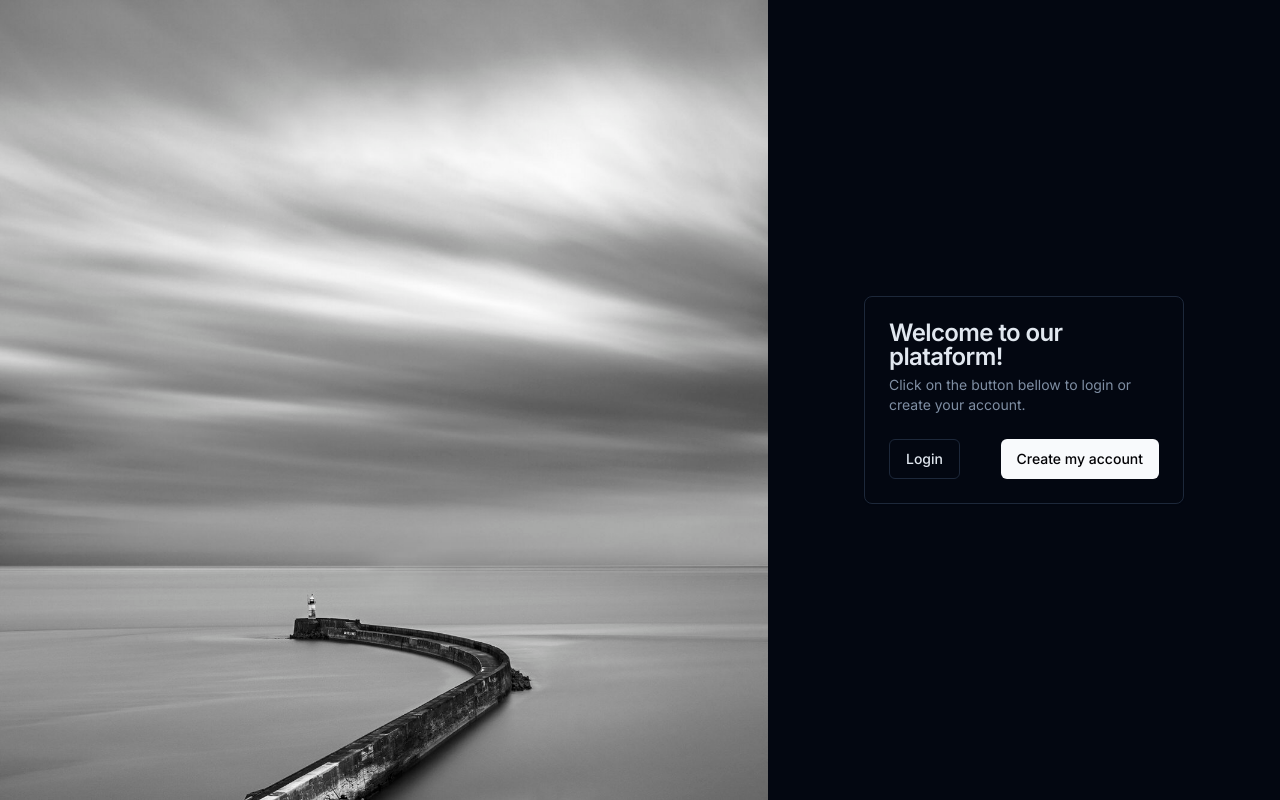
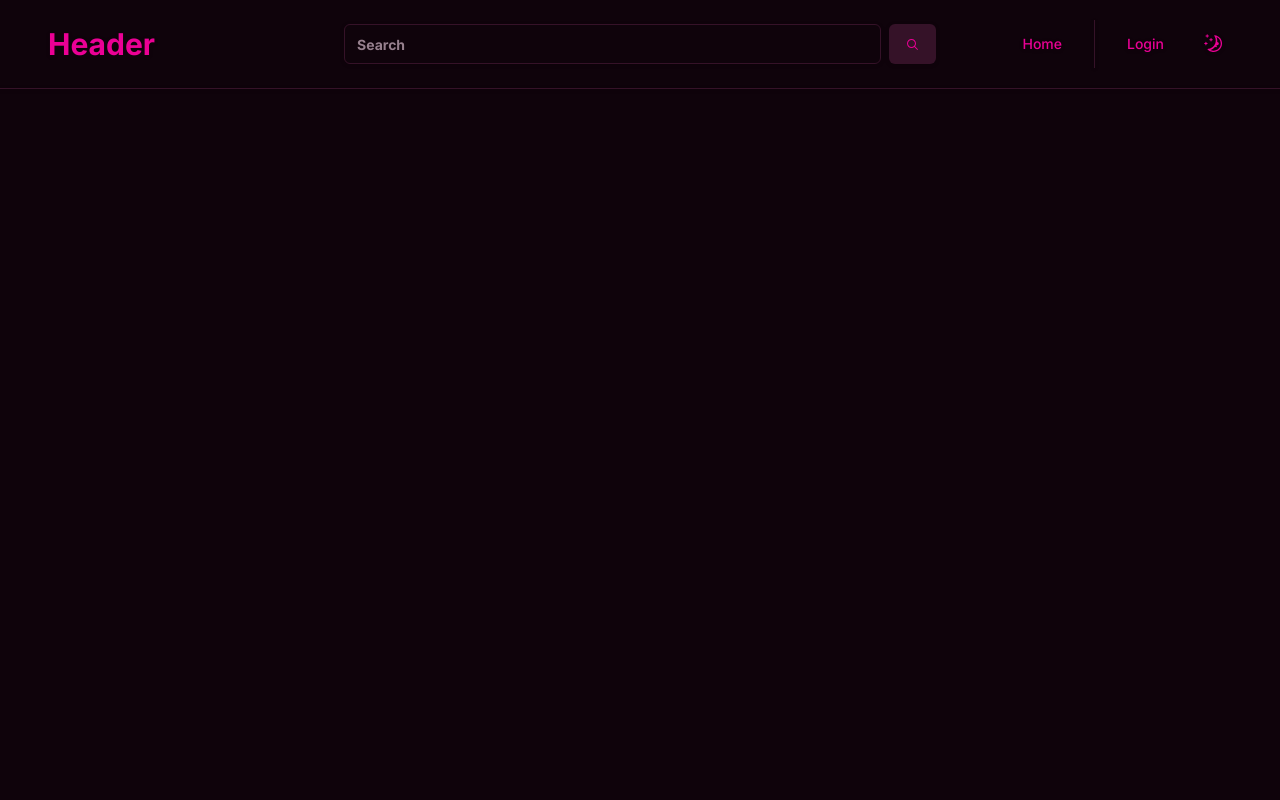
Before and after one commit to peedrohj/movie-frontend, a Next.js app in the folder code/: page / in a window 1280 px wide. Built offline with nearby package versions, Linux system fonts and the light colour scheme.

Commit message:
feat: add header

```diff
--- /dev/null
+++ b/code/app/auth/page.tsx
@@ -0,0 +1,56 @@
+"use client";
+
+import { Button } from "@/components/ui/button";
+import {
+  Card,
+  CardDescription,
+  CardFooter,
+  CardHeader,
+  CardTitle,
+} from "@/components/ui/card";
+import bg from "@/public/assets/bg.jpg";
+import { useRouter } from "next/navigation";
+
+export default function Home() {
+  const { push } = useRouter();
+
+  const handleLogin = () => {
+    push("/auth/signin");
+  };
+  const handleRegister = () => {
+    push("/auth/signup");
+  };
+
+  return (
+    <main className="flex min-h-screen md:flex-row min-w-full flex-col-reverse items-center justify-between">
+      <div
+        className="bg-background min-h-screen lg:w-3/5 md:w-2/5 w-full"
+        style={{
+          backgroundImage: `url(${bg.src})`,
+          backgroundSize: "cover",
+          backgroundPosition: "center",
+          backgroundRepeat: "no-repeat",
+        }}
+      ></div>
+      <div className="bg-background flex min-h-screen lg:w-2/5  md:w-3/5 md:px-24 w-full flex-row items-center justify-center ">
+        <Card>
+          <CardHeader>
+            <CardTitle>Welcome to our plataform!</CardTitle>
+            <CardDescription>
+              Click on the button bellow to login or create your account.
+            </CardDescription>
+          </CardHeader>
+
+          <CardFooter className="flex justify-between">
+            <Button onClick={handleLogin} variant="outline">
+              Login
+            </Button>
+            <Button onClick={handleRegister} type="submit">
+              Create my account
+            </Button>
+          </CardFooter>
+        </Card>
+      </div>
+    </main>
+  );
+}
--- a/code/app/globals.css
+++ b/code/app/globals.css
@@ -4,69 +4,70 @@
 
 @layer base {
   :root {
-    --background: 0 0% 100%;
-    --foreground: 222.2 47.4% 11.2%;
+    --gradient: #231557;
+    --background: 269 98.05% 98.42%;
+    --foreground: 269 6.1% 0.84%;
 
-    --muted: 210 40% 96.1%;
-    --muted-foreground: 215.4 16.3% 46.9%;
+    --muted: 269 6.1% 92.1%;
+    --muted-foreground: 269 3.05% 42.1%;
 
-    --popover: 0 0% 100%;
-    --popover-foreground: 222.2 47.4% 11.2%;
+    --popover: 269 41.2% 92.1%;
+    --popover-foreground: 269 6.1% 1.05%;
 
-    --border: 214.3 31.8% 91.4%;
-    --input: 214.3 31.8% 91.4%;
+    --card: 269 41.2% 92.1%;
+    --card-foreground: 269 6.1% 1.05%;
 
-    --card: 0 0% 100%;
-    --card-foreground: 222.2 47.4% 11.2%;
+    --border: 269 11.1% 89.84%;
+    --input: 269 11.1% 89.84%;
 
-    --primary: 222.2 47.4% 11.2%;
-    --primary-foreground: 210 40% 98%;
+    --primary: 269 61% 21%;
+    --primary-foreground: 269 1.22% 92.1%;
 
-    --secondary: 210 40% 96.1%;
-    --secondary-foreground: 222.2 47.4% 11.2%;
+    --secondary: 269 3.05% 96.05%;
+    --secondary-foreground: 269 4.66% 12.1%;
 
-    --accent: 210 40% 96.1%;
-    --accent-foreground: 222.2 47.4% 11.2%;
+    --accent: 269 3.05% 96.05%;
+    --accent-foreground: 269 4.66% 12.1%;
 
-    --destructive: 0 100% 50%;
-    --destructive-foreground: 210 40% 98%;
+    --destructive: 0 84.2% 60.2%;
+    --destructive-foreground: 0 0% 98%;
 
-    --ring: 215 20.2% 65.1%;
+    --ring: 269 61% 21%;
 
     --radius: 0.5rem;
   }
 
   .dark {
-    --background: 224 71% 4%;
-    --foreground: 213 31% 91%;
+    --gradient: linear-gradient(to top left,#ec008c,#fc6767);
 
-    --muted: 223 47% 11%;
-    --muted-foreground: 215.4 16.3% 56.9%;
+    --background: -38 65% 3.68%;
+    --foreground: -38 10% 97.3%;
 
-    --accent: 216 34% 17%;
-    --accent-foreground: 210 40% 98%;
+    --muted: -38 50% 13.8%;
+    --muted-foreground: -38 10% 54.6%;
 
-    --popover: 224 71% 4%;
-    --popover-foreground: 215 20.2% 65.1%;
+    --popover: -38 45% 5.98%;
+    --popover-foreground: -38 10% 97.3%;
 
-    --border: 216 34% 17%;
-    --input: 216 34% 17%;
+    --card: -38 45% 5.98%;
+    --card-foreground: -38 10% 97.3%;
 
-    --card: 224 71% 4%;
-    --card-foreground: 213 31% 91%;
+    --border: -38 50% 13.8%;
+    --input: -38 50% 13.8%;
 
-    --primary: 210 40% 98%;
-    --primary-foreground: 222.2 47.4% 1.2%;
+    --primary: -38 100% 46%;
+    --primary-foreground: -38 10% 4.6000000000000005%;
 
-    --secondary: 222.2 47.4% 11.2%;
-    --secondary-foreground: 210 40% 98%;
+    --secondary: -38 50% 13.8%;
+    --secondary-foreground: -38 10% 97.3%;
 
-    --destructive: 0 63% 31%;
-    --destructive-foreground: 210 40% 98%;
+    --accent: -38 50% 13.8%;
+    --accent-foreground: -38 10% 97.3%;
 
-    --ring: 216 34% 17%;
+    --destructive: 0 62.8% 30.6%;
+    --destructive-foreground: -38 10% 97.3%;
 
-    --radius: 0.5rem;
+    --ring: -38 100% 46%;
   }
 }
 
--- a/code/app/layout.tsx
+++ b/code/app/layout.tsx
@@ -3,6 +3,7 @@ import type { Metadata } from "next";
 import { Inter } from "next/font/google";
 import { ThemeProvider } from "@/components/theme-provider";
 const inter = Inter({ subsets: ["latin"] });
+import Providers from "./providers";
 
 export const metadata: Metadata = {
   title: "Create Next App",
@@ -17,6 +18,7 @@ export default function RootLayout({
   return (
     <html lang="en">
       <body className={inter.className}>
+        <Providers>
           <ThemeProvider
             attribute="class"
             defaultTheme="dark"
@@ -25,6 +27,7 @@ export default function RootLayout({
           >
             {children}
           </ThemeProvider>
+        </Providers>
       </body>
     </html>
   );
--- a/code/app/page.tsx
+++ b/code/app/page.tsx
@@ -1,56 +1,11 @@
 "use client";
 
-import { Button } from "@/components/ui/button";
-import {
-  Card,
-  CardDescription,
-  CardFooter,
-  CardHeader,
-  CardTitle,
-} from "@/components/ui/card";
-import bg from "@/public/assets/bg.jpg";
-import { useRouter } from "next/navigation";
+import Header from "@/components/header";
 
 export default function Home() {
-  const { push } = useRouter();
-
-  const handleLogin = () => {
-    push("/auth/signin");
-  };
-  const handleRegister = () => {
-    push("/auth/signup");
-  };
-
   return (
-    <main className="flex min-h-screen md:flex-row min-w-full flex-col-reverse items-center justify-between">
-      <div
-        className="bg-background min-h-screen lg:w-3/5 md:w-2/5 w-full"
-        style={{
-          backgroundImage: `url(${bg.src})`,
-          backgroundSize: "cover",
-          backgroundPosition: "center",
-          backgroundRepeat: "no-repeat",
-        }}
-      ></div>
-      <div className="bg-background flex min-h-screen lg:w-2/5  md:w-3/5 md:px-24 w-full flex-row items-center justify-center ">
-        <Card>
-          <CardHeader>
-            <CardTitle>Welcome to our plataform!</CardTitle>
-            <CardDescription>
-              Click on the button bellow to login or create your account.
-            </CardDescription>
-          </CardHeader>
-
-          <CardFooter className="flex justify-between">
-            <Button onClick={handleLogin} variant="outline">
-              Login
-            </Button>
-            <Button onClick={handleRegister} type="submit">
-              Create my account
-            </Button>
-          </CardFooter>
-        </Card>
-      </div>
+    <main >
+      <Header />
     </main>
   );
 }
--- /dev/null
+++ b/code/app/providers.tsx
@@ -0,0 +1,12 @@
+"use client";
+import { SessionProvider } from "next-auth/react";
+import React, { ReactNode } from "react";
+
+interface Props {
+  children: ReactNode;
+}
+function Providers({ children }: Props) {
+  return <SessionProvider>{children}</SessionProvider>;
+}
+
+export default Providers;
--- /dev/null
+++ b/code/components/header.tsx
@@ -0,0 +1,39 @@
+import Link from "next/link";
+import React from "react";
+import { Button } from "@/components/ui/button";
+import { Separator } from "@/components/ui/separator";
+import ThemSwitcher from "./theme-switcher";
+import { Input } from "./ui/input";
+import { MagnifyingGlassIcon } from "@radix-ui/react-icons";
+
+function Header() {
+  return (
+    <header className=" py-5 px-12 h-18 drop-shadow border-b ">
+      <div className="flex flex-row items-center h-full">
+        <div className="font-bold basis-1/4 ">
+          <h1 className="text-primary text-3xl">Header</h1>
+        </div>
+        <div className="font-bold basis-2/4 text-center">
+          <div className="flex items-center">
+            <Input type="email" placeholder="Search" className="mr-2"/>
+            <Button type="submit" className="bg-secondary text-primary hover:text-secondary">
+                <MagnifyingGlassIcon />
+            </Button>
+          </div>
+        </div>
+        <div className="basis-1/4 flex space-x-4 justify-end items-center h-full">
+          <Link href="/">
+            <Button variant={"link"}>Home</Button>
+          </Link>
+          <Separator className="h-12" orientation="vertical" />
+          <Link href="/auth/signin">
+            <Button variant={"link"}>Login</Button>
+          </Link>
+          <ThemSwitcher />
+        </div>
+      </div>
+    </header>
+  );
+}
+
+export default Header;
--- /dev/null
+++ b/code/components/theme-switcher.tsx
@@ -0,0 +1,22 @@
+import React from "react";
+import { useTheme } from "next-themes";
+import { Button } from "./ui/button";
+import { MoonIcon, SunIcon } from "@radix-ui/react-icons";
+
+function ThemSwitcher() {
+  const { setTheme, theme } = useTheme();
+  const switchTheme = (): void => {
+    if (theme == "dark") setTheme("ligth");
+    if (theme == "ligth") setTheme("dark");
+  };
+
+  return (
+    <Button variant="link" className="w-9 px-0" onClick={switchTheme}>
+      <SunIcon className="text-primary h-[1.2rem] w-[1.2rem] rotate-0 scale-100 transition-all dark:-rotate-90 dark:scale-0" />
+      <MoonIcon className="text-primary absolute h-[1.2rem] w-[1.2rem] rotate-90 scale-0 transition-all dark:rotate-0 dark:scale-100" />
+      <span className="sr-only">Toggle theme</span>
+    </Button>
+  );
+}
+
+export default ThemSwitcher;
--- /dev/null
+++ b/code/components/ui/separator.tsx
@@ -0,0 +1,31 @@
+"use client"
+
+import * as React from "react"
+import * as SeparatorPrimitive from "@radix-ui/react-separator"
+
+import { cn } from "@/lib/utils"
+
+const Separator = React.forwardRef<
+  React.ElementRef<typeof SeparatorPrimitive.Root>,
+  React.ComponentPropsWithoutRef<typeof SeparatorPrimitive.Root>
+>(
+  (
+    { className, orientation = "horizontal", decorative = true, ...props },
+    ref
+  ) => (
+    <SeparatorPrimitive.Root
+      ref={ref}
+      decorative={decorative}
+      orientation={orientation}
+      className={cn(
+        "shrink-0 bg-border",
+        orientation === "horizontal" ? "h-[1px] w-full" : "h-full w-[1px]",
+        className
+      )}
+      {...props}
+    />
+  )
+)
+Separator.displayName = SeparatorPrimitive.Root.displayName
+
+export { Separator }
--- /dev/null
+++ b/code/middleware.ts
@@ -0,0 +1,6 @@
+// Without a defined matcher, this one line applies next-auth
+// to the entire project
+export { default } from "next-auth/middleware"
+
+// Applies next-auth only to matching routes - can be regex
+// Ref: https://nextjs.org/docs/app/building-your-application/routing/middleware#matcher
--- a/code/package.json
+++ b/code/package.json
@@ -10,7 +10,9 @@
   },
   "dependencies": {
     "@hookform/resolvers": "^3.3.0",
+    "@radix-ui/react-icons": "^1.3.0",
     "@radix-ui/react-label": "^2.0.2",
+    "@radix-ui/react-separator": "^1.0.3",
     "@radix-ui/react-slot": "^1.0.2",
     "@types/node": "20.5.6",
     "@types/react": "18.2.21",
```
Also changed, not shown: 1 other file (tests, documents, lock files or other folders). Lines whose indentation alone changed are shown as unchanged.
